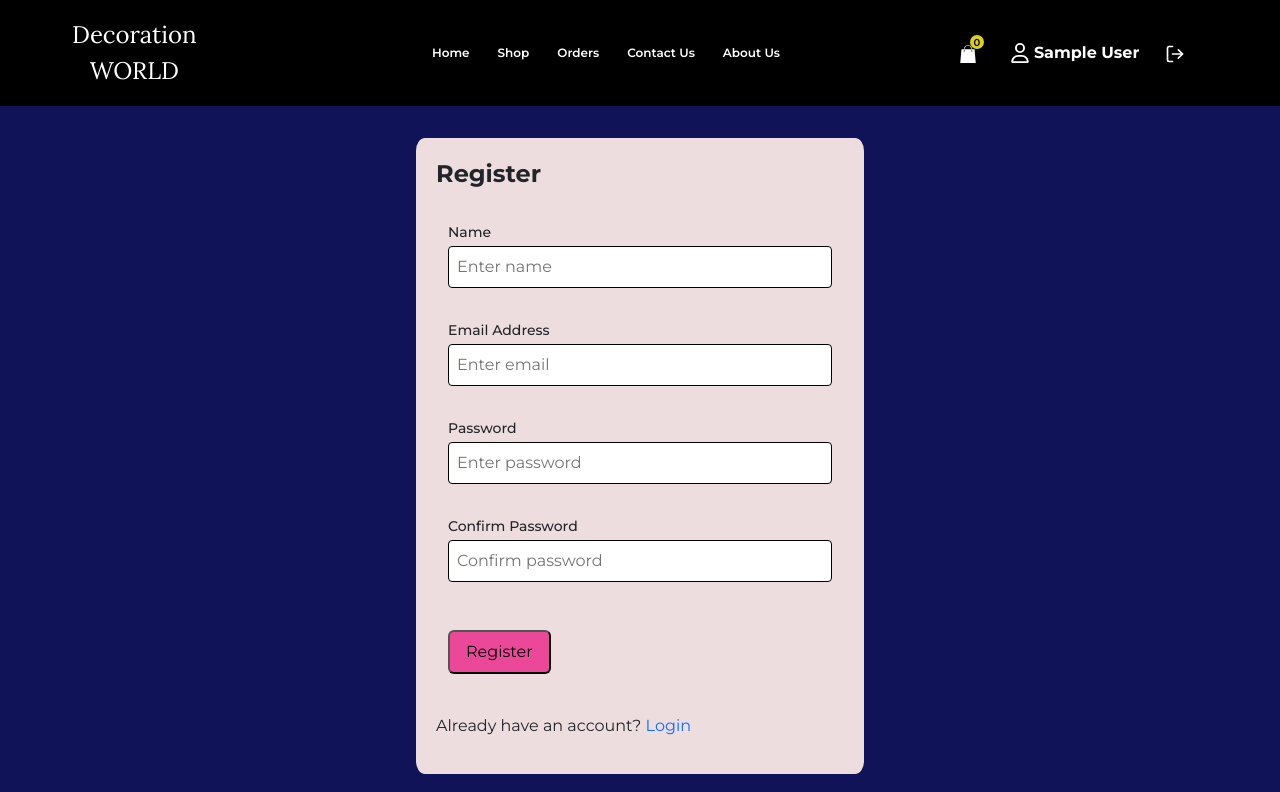
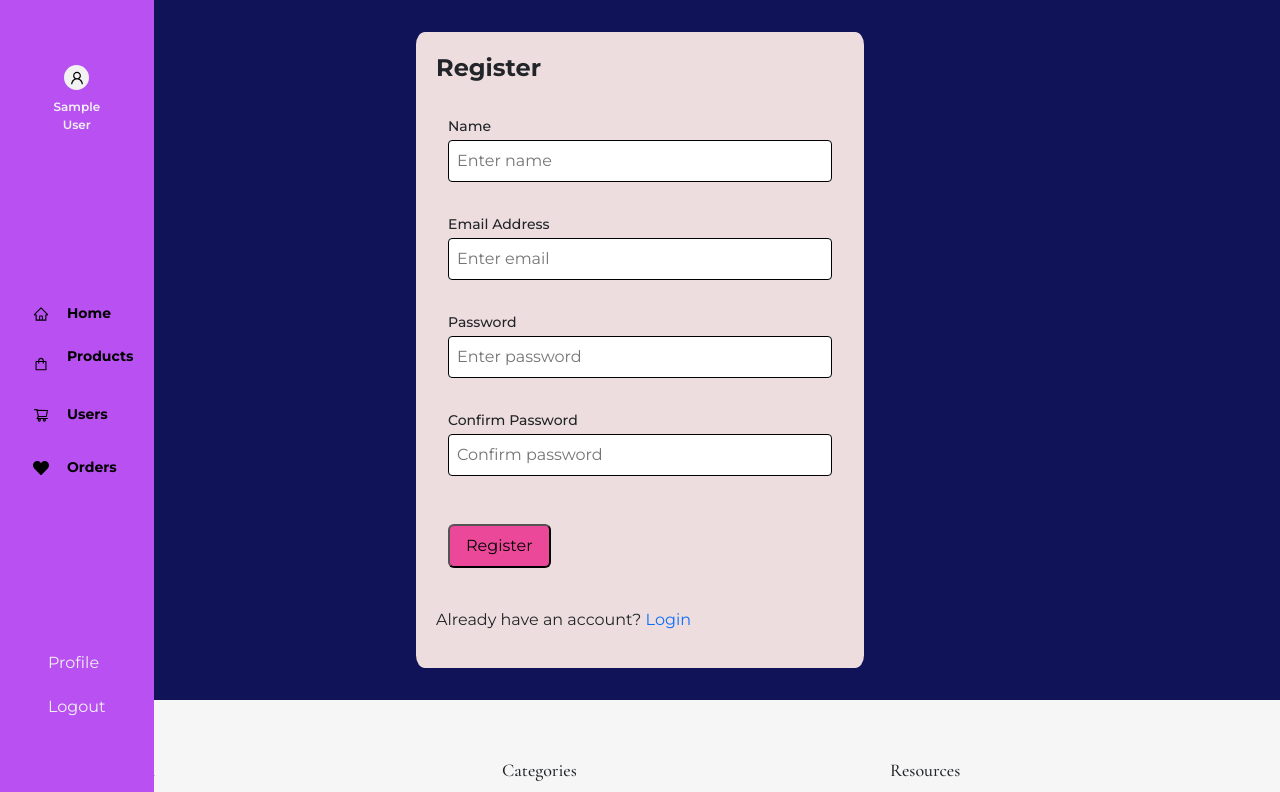
Before and after one commit to ajith9505/decorworld-frontend, a React (Vite) app: page /register in a window 1280 px wide. Shown: the top 792 px of the page. Built offline with nearby package versions, Linux system fonts and the light colour scheme; sample sign-in values are in the browser's storage.

Commit message:
admin-routes-modified

```diff
--- a/src/components/Header/Navbar.jsx
+++ b/src/components/Header/Navbar.jsx
@@ -5,7 +5,7 @@ import { useSelector } from 'react-redux';
 
 const Navbar = ({ showSidebar, setShowSidebar }) => {
 
-    const user = useSelector(state => state.auth.user.id)
+    const user = useSelector(state => state?.auth?.user?.id)
 
     return (
         <>
--- a/src/components/Home/Home.jsx
+++ b/src/components/Home/Home.jsx
@@ -1,19 +1,27 @@
-import React from 'react'
+import React, { useEffect } from 'react'
 import './Home.css'
 import Product from '../Shop/Product'
-import { Link } from 'react-router-dom'
+import { Link, useNavigate } from 'react-router-dom'
 import { FaLock } from "react-icons/fa6";
 import { FaTruckFast } from "react-icons/fa6";
 import { TbReload } from "react-icons/tb";
 import { RiMapPin2Line } from "react-icons/ri";
-import CartPopup from './CartPopup';
+// import CartPopup from './CartPopup';
 import { useGetAllProductsQuery } from '../../api/productApiSlice';
 import Loader from '../Loader';
+import { useSelector } from 'react-redux';
 
 const Home = () => {
 
+  const navigateTo = useNavigate();
   const { data, isLoading } = useGetAllProductsQuery();
   const homeProducts = data;
+
+  const user = useSelector(state => state?.auth?.user);
+
+  useEffect(() => {
+    if (user?.isAdmin) navigateTo('/admin/dashboard')
+  }, [])
 
   return (
     <>
--- a/src/components/Layout/Layout.jsx
+++ b/src/components/Layout/Layout.jsx
@@ -7,16 +7,19 @@ import { ToastContainer } from 'react-toastify'
 import "react-toastify/dist/ReactToastify.css";
 import { BiMessageRoundedDetail } from "react-icons/bi";
 import SearchBox from '../SearchBox';
+import { useSelector } from "react-redux";
 
 
 const Layout = () => {
+    const user = useSelector(state => state?.auth?.user);
+
     return (
         <>
             <ToastContainer />
             <div className="main">
                 <div className="d-flex">
-                    <div className="d-flex flex-column  w-100">
-                        <Header />
+                    <div className="d-flex flex-column w-100">
+                       {user?.isAdmin ?  <Navigation /> : <Header />}
                         <Outlet />
                     </div>
                 </div>
--- a/src/pages/Admin/AdminRoute.jsx
+++ b/src/pages/Admin/AdminRoute.jsx
@@ -2,7 +2,7 @@ import { Navigate, Outlet } from "react-router-dom"
 import { useSelector } from "react-redux"
 
 const AdminRoute = () => {
-  const user = useSelector(state => state.auth.user)
+  const user = useSelector(state => state?.auth?.user)
   return user && user.isAdmin ? <Outlet /> : <Navigate to='/login' replace />
 }
 
--- a/src/pages/Auth/Navigation.jsx
+++ b/src/pages/Auth/Navigation.jsx
@@ -54,7 +54,7 @@ const Navigation = ( {showSidebar} ) => {
             </div>
             <div className="d-flex flex-column justify-content-center gap-3">
                 <Link
-                    to="/"
+                    to="/admin/dashboard"
                     className="nav-link d-flex align-items-center"
                 >
                     <div>
@@ -63,33 +63,33 @@ const Navigation = ( {showSidebar} ) => {
                     <span className="hidden nav-item-name mt-3">Home</span>{" "}
                 </Link>
                 <Link
-                    to="/shop"
+                    to="/admin/productlist"
                     className="nav-link d-flex align-items-center"
                 >
                     <div>
                         <AiOutlineShopping className="me-2 mt-3" />
                     </div>
                     <div>
-                        <span className="hidden nav-item-name mt-3">Shop</span>{" "}
+                        <span className="hidden nav-item-name mt-3">Products</span>{" "}
                     </div>
                 </Link>
                 <Link
-                    to="/"
+                    to="/admin/userlist"
                     className="nav-link d-flex align-items-center"
                 >
                     <div>
                         <AiOutlineShoppingCart className="me-2 mt-3" />
                     </div>
-                    <span className="hidden nav-item-name mt-3">Cart</span>{" "}
+                    <span className="hidden nav-item-name mt-3">Users</span>{" "}
                 </Link>
                 <Link
-                    to="/"
+                    to="/admin/orders"
                     className="nav-link d-flex align-items-center"
                 >
                     <div>
                         <FaHeart className="me-2 mt-3" />
                     </div>
-                    <span className="hidden nav-item-name mt-3">Favorites</span>{" "}
+                    <span className="hidden nav-item-name mt-3">Orders</span>{" "}
                 </Link>
             </div>
 
```
